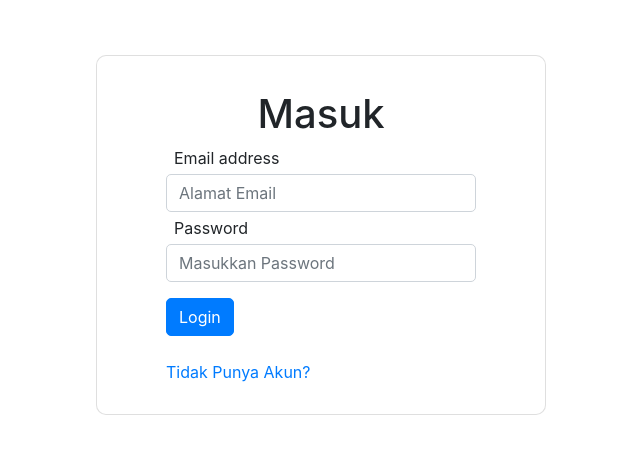
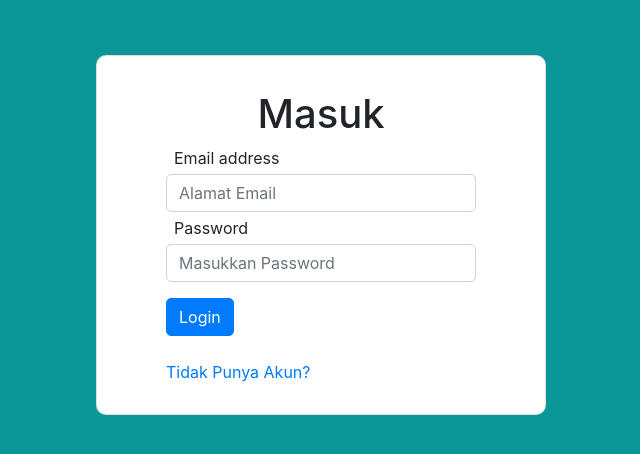
Before and after one commit to ArovaSyams/login-collector, a CodeIgniter 4 app: template app/Views/auth/login.php in a window 1280 px wide. Shown: the top 454 px of the page, without its empty margins (319-959 px from the left). Run offline with PHP 8.4 and a stand-in for CodeIgniter, Linux system fonts and the light colour scheme; the template is opened without the code that fills it, so the values that code supplies are empty; some libraries are stand-ins or nearby versions.

Commit message:
background and logout session

```diff
--- a/app/Views/auth/login.php
+++ b/app/Views/auth/login.php
@@ -1,8 +1,7 @@
 <?= $this->extend('layout/auth_template'); ?>
 
 <?= $this->section('login'); ?>
-<div class="container">
-    <div class="row">
+<div class="bg">
     <div class="card cardview">
         <div class="col-10 mx-auto text">
             <h1 class="mt-1" style="text-align: center;">Masuk</h1>
@@ -31,5 +30,5 @@
         </div>
     </div>
 </div>
-</div>
+
 <?= $this->endSection(); ?>
--- a/public/css/style.css
+++ b/public/css/style.css
@@ -5,6 +5,10 @@
   padding: 30px 20px;
   border-radius: 10px;
 }
+body {
+  background-color: rgb(11, 151, 151) ;
+  background-size: cover;
+}
 
 .button {
   border-radius: 5px;
```
Also changed, not shown: app/Controllers/Auth.php (+7 -0 lines). Lines whose indentation alone changed are shown as unchanged.
